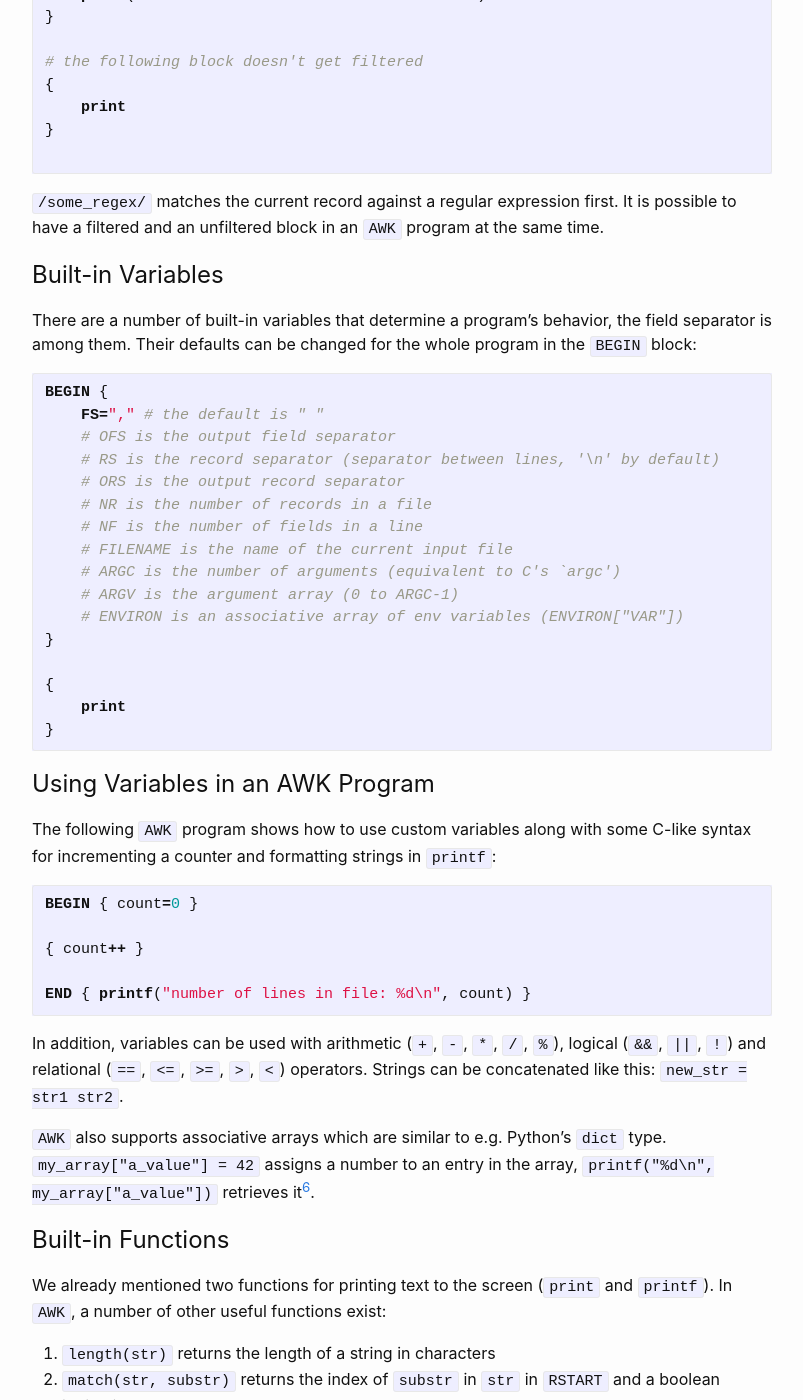
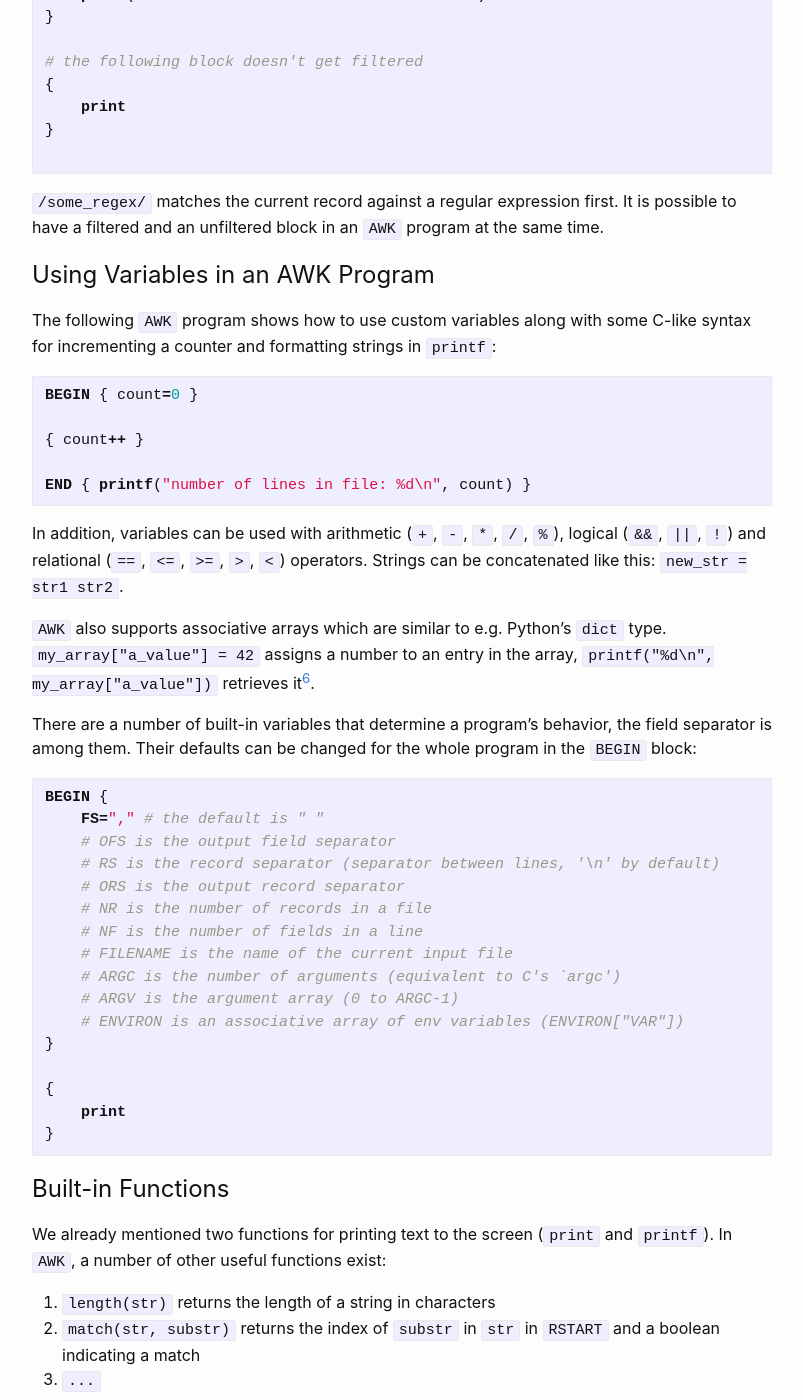
Before and after one commit to DanielSchuette/DanielSchuette.github.io, a Jekyll site: the page built from _posts/2019-08-25-awk_basics.md, in a window 1280 px wide and 1400 px high, scrolled down 2219 px. Shown: the whole window, without its empty margins (238-1041 px from the left). Built offline with Jekyll 4.4.1, drawn with Linux system fonts in a browser that asks for light colours; nearby versions of some CDN libraries; some web fonts are replaced; comment, search, counter and statistics services are not loaded; part of the change alters nothing that is shown.

Commit message:
update awk post

````diff
--- a/_posts/2019-08-25-awk_basics.md
+++ b/_posts/2019-08-25-awk_basics.md
@@ -85,7 +85,21 @@ BEGIN {
 
 `/some_regex/` matches the current record against a regular expression first. It is possible to have a filtered and an unfiltered block in an `AWK` program at the same time.
 
-# Built-in Variables
+# Using Variables in an AWK Program
+The following `AWK` program shows how to use custom variables along with some C-like syntax for incrementing a counter and formatting strings in `printf`:
+
+```awk
+BEGIN { count=0 }
+
+{ count++ }
+
+END { printf("number of lines in file: %d\n", count) }
+```
+
+In addition, variables can be used with arithmetic (`+`, `-`, `*`, `/`, `%`), logical (`&&`, `||`, `!`) and relational (`==`, `<=`, `>=`, `>`, `<`) operators. Strings can be concatenated like this: `new_str = str1 str2`.
+
+`AWK` also supports associative arrays which are similar to e.g. Python's `dict` type. `my_array["a_value"] = 42` assigns a number to an entry in the array, `printf("%d\n", my_array["a_value"])` retrieves it[^6].
+
 There are a number of built-in variables that determine a program's behavior, the field separator is among them. Their defaults can be changed for the whole program in the `BEGIN` block:
 
 ```awk
@@ -106,21 +120,6 @@ BEGIN {
     print
 }
 ```
-
-# Using Variables in an AWK Program
-The following `AWK` program shows how to use custom variables along with some C-like syntax for incrementing a counter and formatting strings in `printf`:
-
-```awk
-BEGIN { count=0 }
-
-{ count++ }
-
-END { printf("number of lines in file: %d\n", count) }
-```
-
-In addition, variables can be used with arithmetic (`+`, `-`, `*`, `/`, `%`), logical (`&&`, `||`, `!`) and relational (`==`, `<=`, `>=`, `>`, `<`) operators. Strings can be concatenated like this: `new_str = str1 str2`.
-
-`AWK` also supports associative arrays which are similar to e.g. Python's `dict` type. `my_array["a_value"] = 42` assigns a number to an entry in the array, `printf("%d\n", my_array["a_value"])` retrieves it[^6].
 
 # Built-in Functions
 We already mentioned two functions for printing text to the screen (`print` and `printf`). In `AWK`, a number of other useful functions exist:
````
